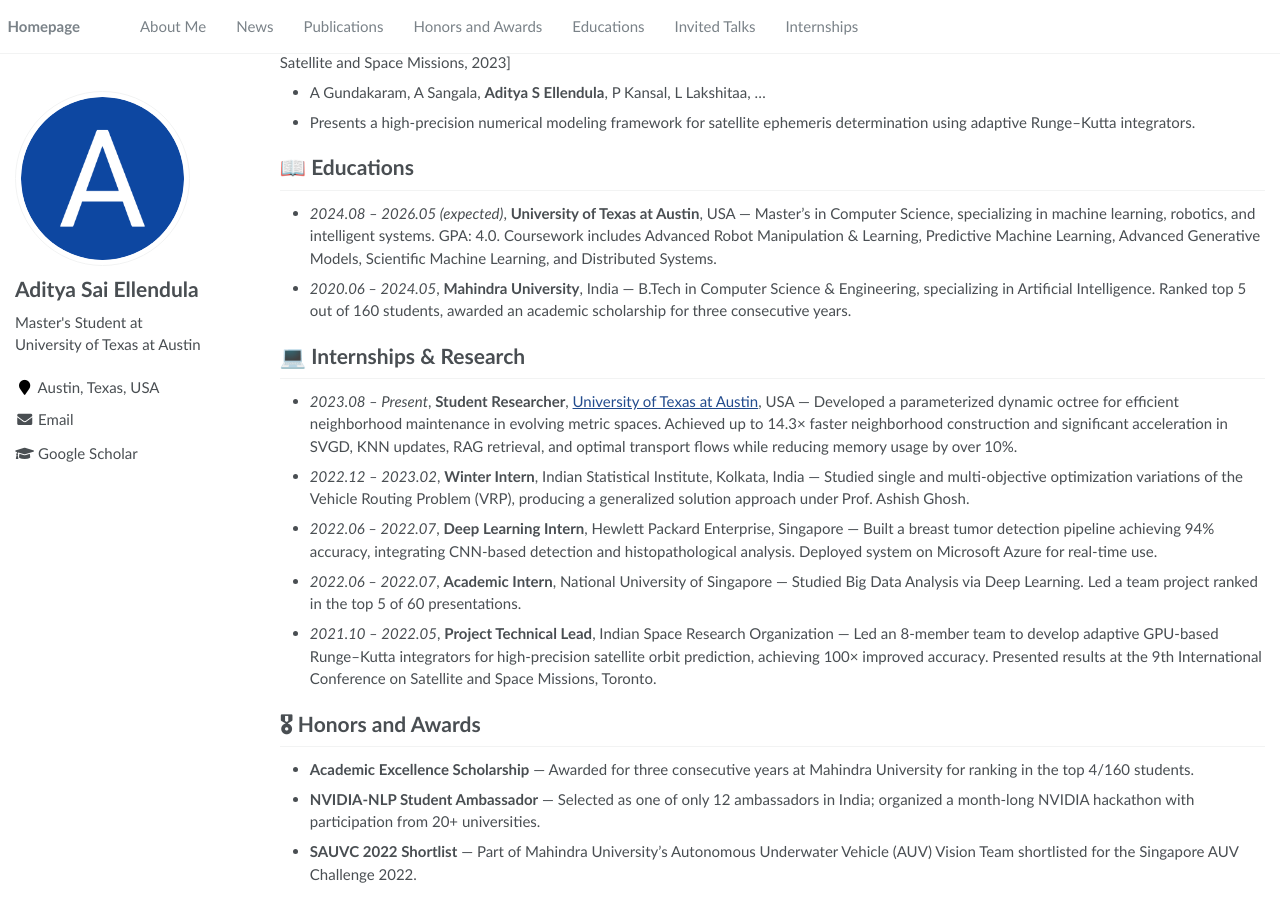
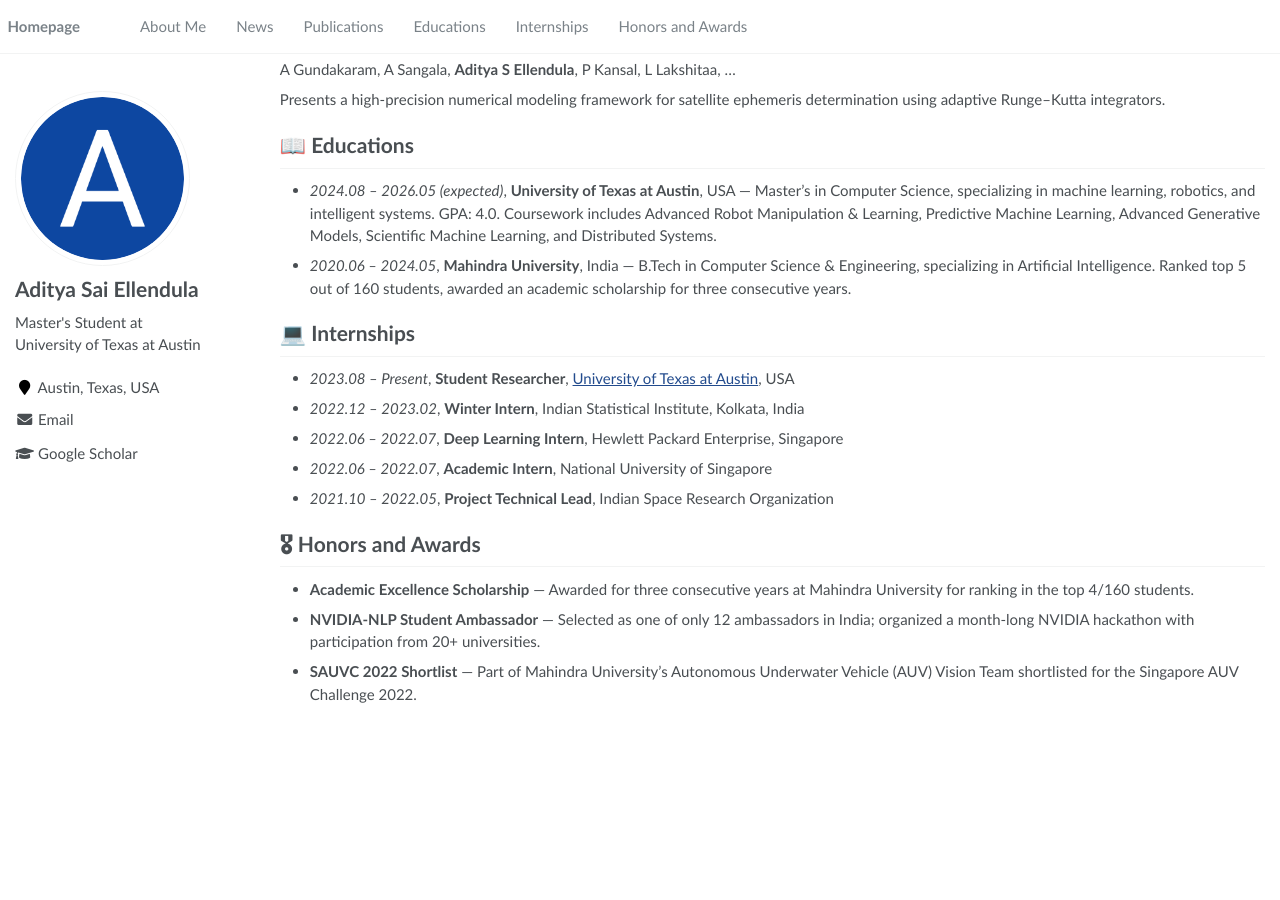
Before and after one commit to SetasAditya/SetasAditya.github.io, a Jekyll site: the page built from _pages/about.md, in a window 1280 px wide and 900 px high, scrolled down 829 px. Built offline with Jekyll 4.4.1, drawn with Linux system fonts in a browser that asks for light colours; after the commit the page ends 1549 px from its top, so only the background shows below that.

Commit message:
Set Up updated

```diff
--- a/_data/navigation.yml
+++ b/_data/navigation.yml
@@ -9,14 +9,11 @@
   - title: "Publications"
     url: "/#-publications"
 
-  - title: "Honors and Awards"
-    url: "/#-honors-and-awards"
-
   - title: "Educations"
     url: "/#-educations"
 
-  - title: "Invited Talks"
-    url: "/#-invited-talks"
-
   - title: "Internships"
     url: "/#-internships"
+
+  - title: "Honors and Awards"
+    url: "/#-honors-and-awards"
--- a/_pages/about.md
+++ b/_pages/about.md
@@ -39,33 +39,46 @@
 - Introduces a parameterized dynamic octree achieving logarithmic-time updates and significant speed/memory improvements for evolving metric space queries.
 
 [Geometric Preference Elicitation for Minimax Regret Optimization in Uncertainty Matroids](https://arxiv.org/abs/2503.18668)
-- **Aditya S Ellendula**, A K Pujari, V Kumar, V R Kagita
-- Proposes a geometric framework for preference elicitation in uncertainty matroids, minimizing regret through adaptive decision boundaries.
+
+**Aditya S Ellendula**, A K Pujari, V Kumar, V R Kagita
+
+Proposes a geometric framework for preference elicitation in uncertainty matroids, minimizing regret through adaptive decision boundaries.
 
 [Curvature Informed Furthest Point Sampling](https://arxiv.org/abs/2411.16995)
-- S Bhardwaj, A Vinod, S Bhattacharya, A Koganti, **Aditya S Ellendula**, B Reddy
-- Develops a curvature-aware reinforcement learning approach for furthest point sampling, improving accuracy and efficiency in 3D point cloud processing.
+
+S Bhardwaj, A Vinod, S Bhattacharya, A Koganti, **Aditya S Ellendula**, B Reddy
+
+Develops a curvature-aware reinforcement learning approach for furthest point sampling, improving accuracy and efficiency in 3D point cloud processing.
 
 [Neural Architecture Search Applied to Autoencoders Trained on Noisy Industrial Data: Single and Multi-objective Investigations](https://ieeexplore.ieee.org/abstract/document/10704171)
-- **Aditya S Ellendula**, A Anand, A K Bhattacharya
-- Presents NAS-based optimization for robust autoencoder architectures handling noisy industrial datasets, balancing reconstruction quality and computational efficiency.
+
+**Aditya S Ellendula**, A Anand, A K Bhattacharya
+
+Presents NAS-based optimization for robust autoencoder architectures handling noisy industrial datasets, balancing reconstruction quality and computational efficiency.
 
 [Mathematical Modelling and a Numerical Solution for High Precision Satellite Ephemeris Determination](https://arxiv.org/abs/2311.15028) [International Conference and Exhibition on Satellite and Space Missions, 2023]
-- A Gundakaram, A Sangala, **Aditya S Ellendula**, P Kansal, L Lakshitaa, …
-- Presents a high-precision numerical modeling framework for satellite ephemeris determination using adaptive Runge–Kutta integrators.
+
+A Gundakaram, A Sangala, **Aditya S Ellendula**, P Kansal, L Lakshitaa, …
+
+Presents a high-precision numerical modeling framework for satellite ephemeris determination using adaptive Runge–Kutta integrators.
 
 # 📖 Educations
 
 * *2024.08 – 2026.05 (expected)*, **University of Texas at Austin**, USA — Master’s in Computer Science, specializing in machine learning, robotics, and intelligent systems. GPA: 4.0. Coursework includes Advanced Robot Manipulation & Learning, Predictive Machine Learning, Advanced Generative Models, Scientific Machine Learning, and Distributed Systems.
 * *2020.06 – 2024.05*, **Mahindra University**, India — B.Tech in Computer Science & Engineering, specializing in Artificial Intelligence. Ranked top 5 out of 160 students, awarded an academic scholarship for three consecutive years.
 
-# 💻 Internships & Research
+# 💻 Internships
 
-* *2023.08 – Present*, **Student Researcher**, [University of Texas at Austin](https://www.cs.utexas.edu/), USA — Developed a parameterized dynamic octree for efficient neighborhood maintenance in evolving metric spaces. Achieved up to 14.3× faster neighborhood construction and significant acceleration in SVGD, KNN updates, RAG retrieval, and optimal transport flows while reducing memory usage by over 10%.
-* *2022.12 – 2023.02*, **Winter Intern**, Indian Statistical Institute, Kolkata, India — Studied single and multi-objective optimization variations of the Vehicle Routing Problem (VRP), producing a generalized solution approach under Prof. Ashish Ghosh.
-* *2022.06 – 2022.07*, **Deep Learning Intern**, Hewlett Packard Enterprise, Singapore — Built a breast tumor detection pipeline achieving 94% accuracy, integrating CNN-based detection and histopathological analysis. Deployed system on Microsoft Azure for real-time use.
-* *2022.06 – 2022.07*, **Academic Intern**, National University of Singapore — Studied Big Data Analysis via Deep Learning. Led a team project ranked in the top 5 of 60 presentations.
-* *2021.10 – 2022.05*, **Project Technical Lead**, Indian Space Research Organization — Led an 8-member team to develop adaptive GPU-based Runge–Kutta integrators for high-precision satellite orbit prediction, achieving 100× improved accuracy. Presented results at the 9th International Conference on Satellite and Space Missions, Toronto.
+* *2023.08 – Present*, **Student Researcher**, [University of Texas at Austin](https://www.cs.utexas.edu/), USA
+<!-- — Developed a parameterized dynamic octree for efficient neighborhood maintenance in evolving metric spaces. Achieved up to 14.3× faster neighborhood construction and significant acceleration in SVGD, KNN updates, RAG retrieval, and optimal transport flows while reducing memory usage by over 10%. -->
+* *2022.12 – 2023.02*, **Winter Intern**, Indian Statistical Institute, Kolkata, India
+ <!-- — Studied single and multi-objective optimization variations of the Vehicle Routing Problem (VRP), producing a generalized solution approach under Prof. Ashish Ghosh. -->
+* *2022.06 – 2022.07*, **Deep Learning Intern**, Hewlett Packard Enterprise, Singapore
+ <!-- — Built a breast tumor detection pipeline achieving 94% accuracy, integrating CNN-based detection and histopathological analysis. Deployed system on Microsoft Azure for real-time use. -->
+* *2022.06 – 2022.07*, **Academic Intern**, National University of Singapore
+ <!-- — Studied Big Data Analysis via Deep Learning. Led a team project ranked in the top 5 of 60 presentations. -->
+* *2021.10 – 2022.05*, **Project Technical Lead**, Indian Space Research Organization
+<!-- — Led an 8-member team to develop adaptive GPU-based Runge–Kutta integrators for high-precision satellite orbit prediction, achieving 100× improved accuracy. Presented results at the 9th International Conference on Satellite and Space Missions, Toronto. -->
 
 # 🎖 Honors and Awards
 
```
